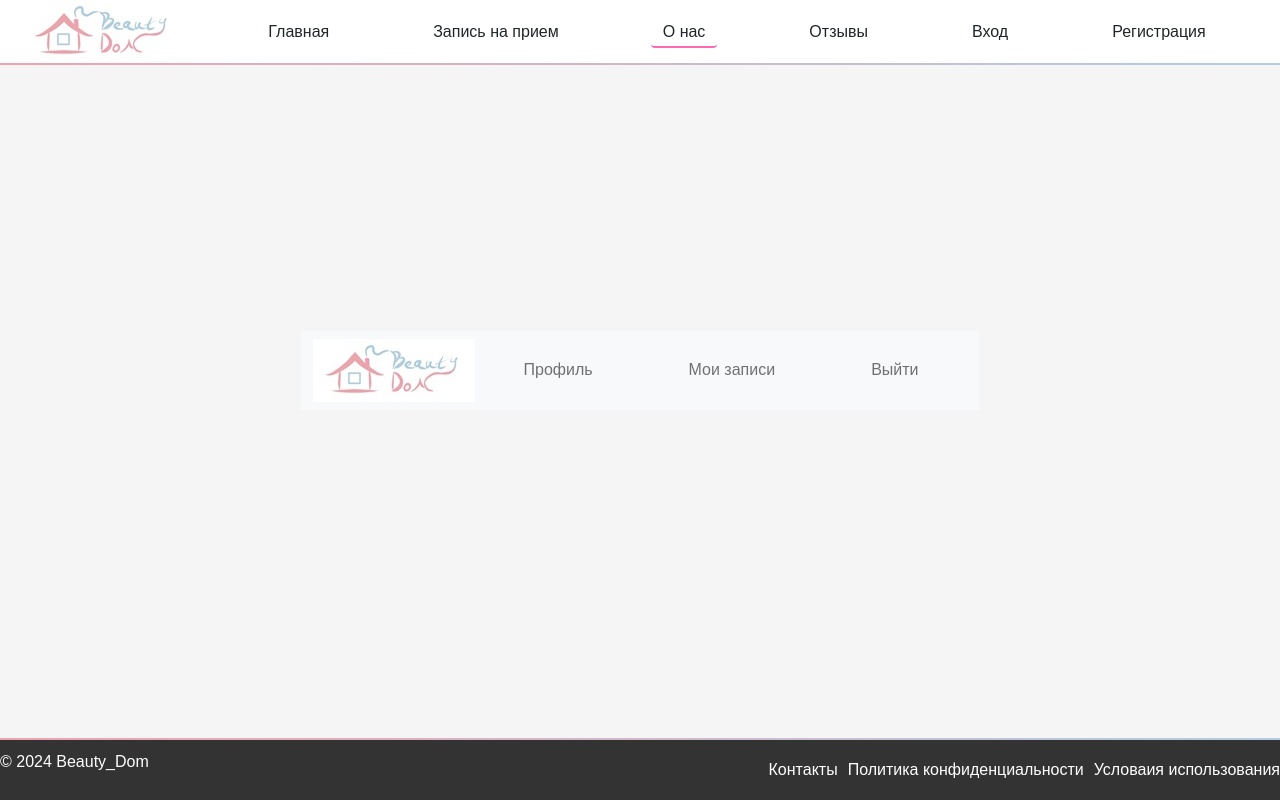
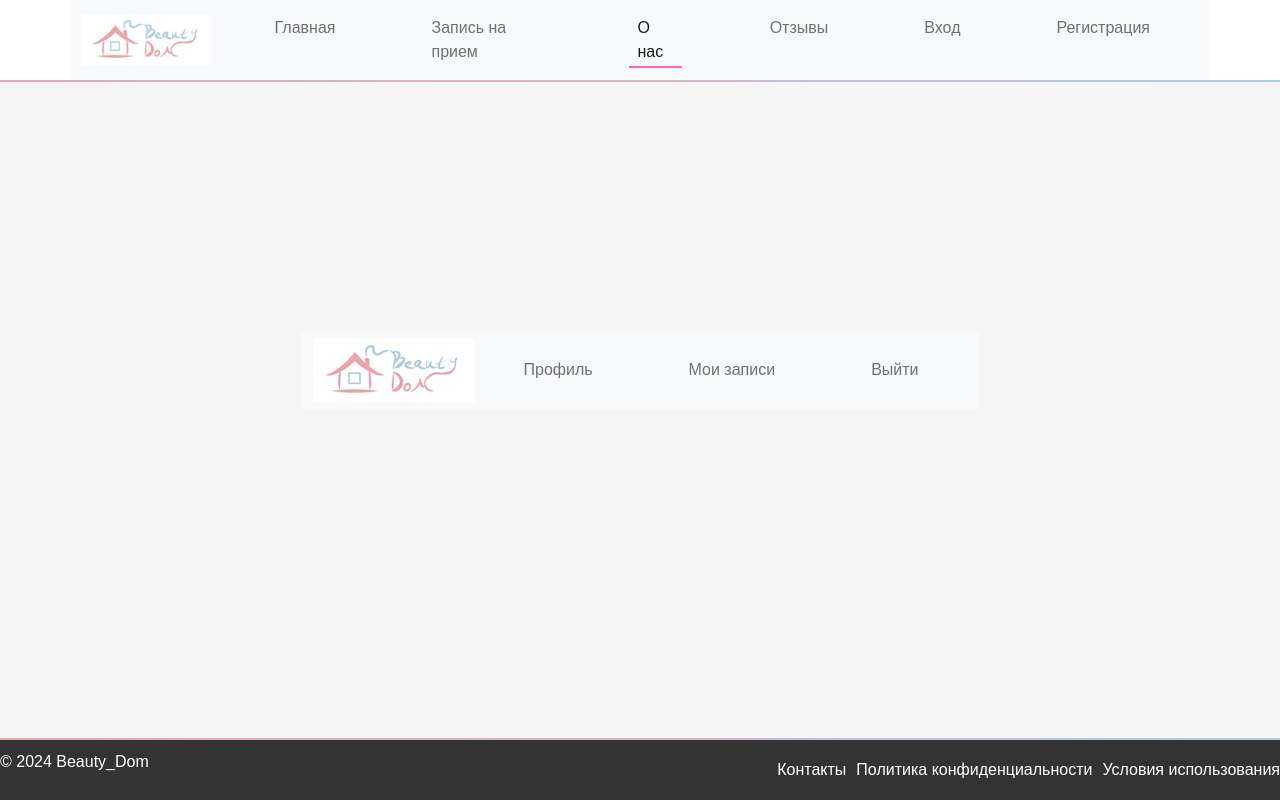
Before and after one commit to rorka491/Beauty-Dom, a Django app: page /about/ in a window 1280 px wide. Run offline with Django 5.2, Linux system fonts and the light colour scheme.

Commit message:
Новая ветка

```diff
--- a/Beauty_Dom/mainapp/templates/mainapp/base.html
+++ b/Beauty_Dom/mainapp/templates/mainapp/base.html
@@ -9,41 +9,57 @@
     <link href="https://fonts.googleapis.com/css2?family=Playfair+Display:wght@400;700&family=Raleway:wght@400;500&display=swap" rel="stylesheet">
     <link href="https://cdn.jsdelivr.net/npm/bootstrap@5.0.2/dist/css/bootstrap.min.css" rel="stylesheet" integrity="sha384-EVSTQN3/azprG1Anm3QDgpJLIm9Nao0Yz1ztcQTwFspd3yD65VohhpuuCOmLASjC" crossorigin="anonymous">
     <link rel="stylesheet" href="{% static 'mainapp/css/desktop/base.css' %}" media="screen">
-
 </head>
 <body>
     <div class="wrapper">
     <header>
-        <img src="{% static 'mainapp/images/Логотип.jpg' %}" alt="Beauty_Dom">
+        <nav class="navbar navbar-expand-lg navbar-light bg-light">
+            <div class="container">
+                <!-- Логотип -->
+                <a class="navbar-brand" href="{% url 'index' %}">
+                    <img src="{% static 'mainapp/images/Логотип.jpg' %}" alt="Beauty_Dom" height="50">
+                </a>
 
-        <nav>
-            <ul>
-                <li><a href="{% url 'index' %}" class="{% if request.path == '/' %}active{% endif %} btn border-0" style="outline: none; box-shadow: none;">Главная</a></li>
-                <li><a href="{% url 'appointment_step1' %}" class="{% if '/appointment_step' in request.path %}active{% endif %} btn border-0">Запись на прием</a></li>
-                <li><a href="{% url 'about' %}" class= "{% if request.path == '/about/' %}active{% endif %} btn border-0">О нас</a></li>
-                <li><a href="{% url 'reviews' %}" class= "{% if request.path == '/reviews/' %}active{% endif %} btn border-0">Отзывы</a></li>
+                <!-- Кнопка для мобильного меню -->
+                <button class="navbar-toggler" type="button" data-bs-toggle="collapse" data-bs-target="#navbarNav" aria-controls="navbarNav" aria-expanded="false" aria-label="Toggle navigation">
+                    <span class="navbar-toggler-icon"></span>
+                </button>
+
+                <!-- Меню -->
+                <div class="collapse navbar-collapse" id="navbarNav">
+                    <ul class="navbar-nav ms-auto">
+                        <li class="nav-item">
+                            <a href="{% url 'index' %}" class="nav-link {% if request.path == '/' %}active{% endif %}">Главная</a>
+                        </li>
+                        <li class="nav-item">
+                            <a href="{% url 'appointment_step1' %}" class="nav-link {% if '/appointment_step' in request.path %}active{% endif %}">Запись на прием</a>
+                        </li>
+                        <li class="nav-item">
+                            <a href="{% url 'about' %}" class="nav-link {% if request.path == '/about/' %}active{% endif %}">О нас</a>
+                        </li>
+                        <li class="nav-item">
+                            <a href="{% url 'reviews' %}" class="nav-link {% if request.path == '/reviews/' %}active{% endif %}">Отзывы</a>
+                        </li>
+
                         {% if user.is_authenticated and not user.is_superuser %}
-                <!-- <li><a href="{% url 'profileuser' %}" class="{% if request.path == '/profileuser/' %}active{% endif %}">Профиль</a></li> -->
-                <!-- Кнопка для открытия меню -->
-                <li>
-                    <button class="btn border-0" type="button" data-bs-toggle="collapse" data-bs-target="#menu" aria-expanded="false" aria-controls="menu">
+                            <!-- Выдвигающееся меню для профиля -->
+                            <li class="nav-item dropdown">
+                                <button class="btn btn-link nav-link dropdown-toggle" type="button" data-bs-toggle="dropdown" aria-expanded="false">
                                     Профиль
                                 </button>
-
+                                <ul class="dropdown-menu">
+                                    <li><a href="{% url 'profileuser' %}" class="dropdown-item {% if request.path == '/profileuser/' %}active{% endif %}">Профиль</a></li>
+                                    <li><a href="{% url 'my_appointments' %}" class="dropdown-item {% if request.path == '/my_appointments/' %}active{% endif %}">Мои записи</a></li>
+                                </ul>
                             </li>
-
                         {% else %}
-                <li><a href="{% url 'login' %}" class="btn border-0">Вход</a></li>
-                <li><a href="{% url 'signup' %}" class="btn border-0">Регистрация</a></li>
+                            <li class="nav-item">
+                                <a href="{% url 'login' %}" class="nav-link">Вход</a>
+                            </li>
+                            <li class="nav-item">
+                                <a href="{% url 'signup' %}" class="nav-link">Регистрация</a>
+                            </li>
                         {% endif %}
-            </ul>
-            <!-- Выдвигающееся меню -->
-
-            <div class="collapse " id="menu">
-                <div class="card card-body">
-                <ul>
-                    <li><a href="{% url 'profileuser' %}" class="{% if request.path == '/profileuser/' %}active{% endif %} btn border-0">Профиль</a></li>
-                    <li><a href="{% url 'my_appointments' %}" class="{% if request.path == '/my_appointments/' %}active{% endif %} btn border-0">Мои записи</a></li>
                     </ul>
                 </div>
             </div>
@@ -60,11 +76,12 @@
             <ul class="footer-links">
                 <li><a href="#">Контакты</a></li>
                 <li><a href="#">Политика конфиденциальности</a></li>
-                    <li><a href="{% static 'mainapp/docs/terms.pdf' %}" target="_blank">Условаия использования</a></li>
+                <li><a href="{% static 'mainapp/docs/terms.pdf' %}" target="_blank">Условия использования</a></li>
             </ul>
         </div>
     </footer>
     </div>
+
     <script src="https://cdn.jsdelivr.net/npm/bootstrap@5.3.0/dist/js/bootstrap.bundle.min.js"></script>
 </body>
 </html>
```
Lines whose indentation alone changed are shown as unchanged.
